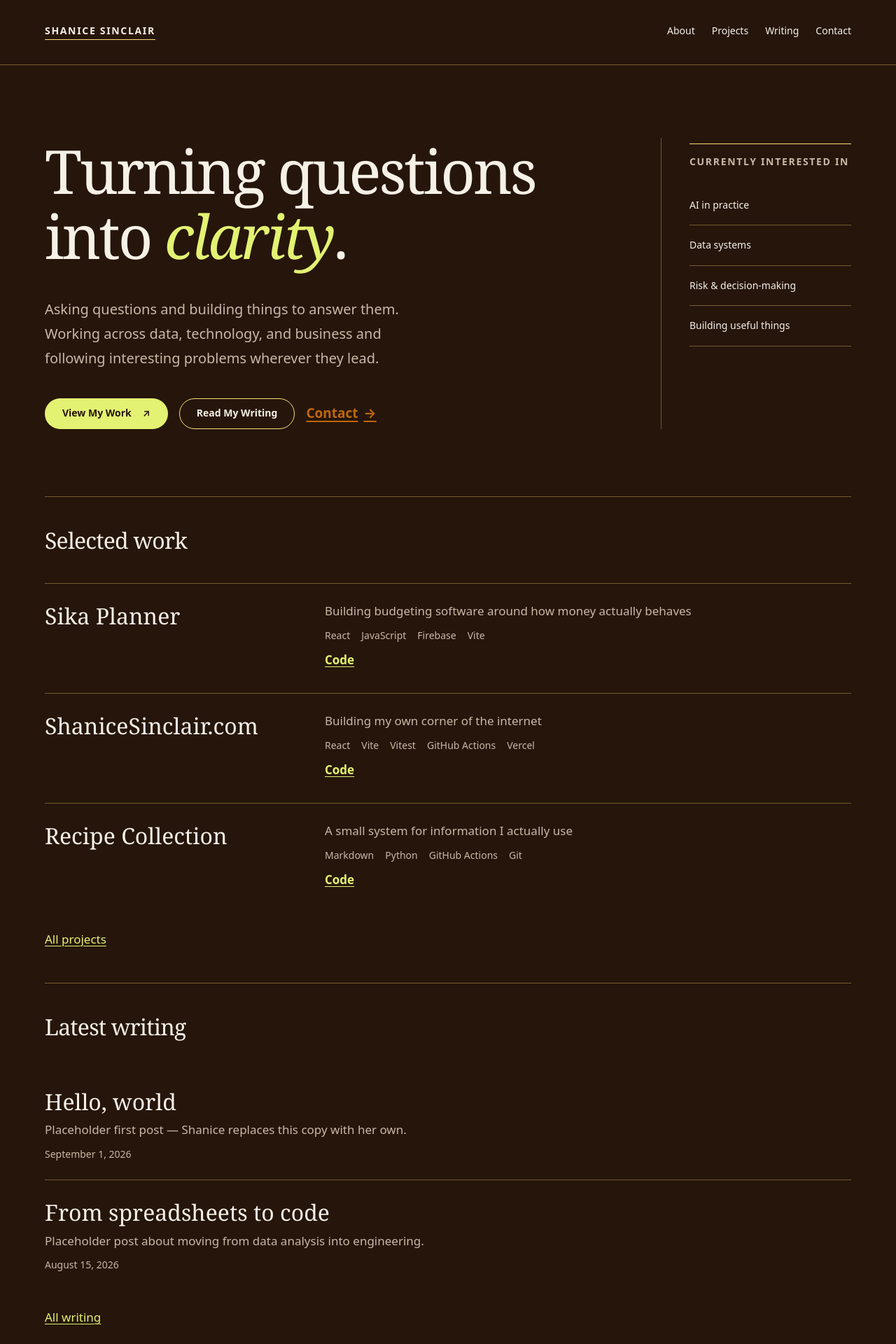
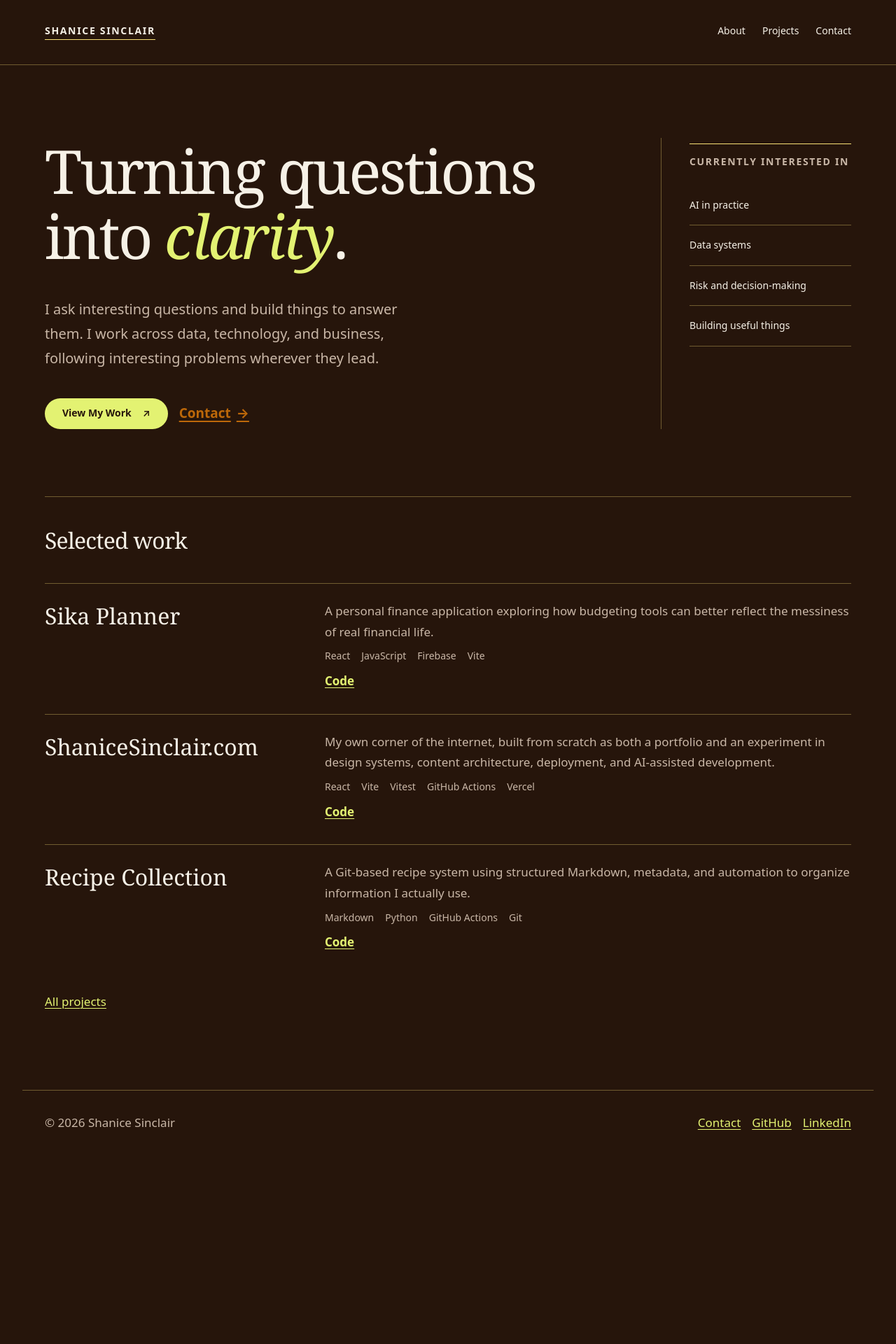
Before and after one commit to ssf876/shanice-dot-com, a React (Vite) app: page / in a window 1280 px wide. Shown: the top 1920 px of the page at 70% size. After the commit the page ends 1650 px from the top, so only its background shows below. Built offline with nearby package versions, Linux system fonts and the light colour scheme.

Commit message:
content: finalize Home and hide sample writing

```diff
--- a/src/components/Layout.jsx
+++ b/src/components/Layout.jsx
@@ -1,4 +1,5 @@
 import { NavLink, Outlet } from 'react-router-dom'
+import { posts } from '../lib/posts.js'
 import { profile } from '../content/profile.js'
 
 const NAV_ITEMS = [
@@ -18,7 +19,7 @@ export default function Layout() {
           <NavLink className="site-brand" to="/" end aria-label={`${profile.name} — Home`}>
             {profile.name}
           </NavLink>
-          {NAV_ITEMS.map((item) => (
+          {NAV_ITEMS.filter((item) => item.to !== '/writing' || posts.length > 0).map((item) => (
             <NavLink key={item.to} to={item.to} end={item.end}>
               {item.label}
             </NavLink>
--- a/src/content/home.js
+++ b/src/content/home.js
@@ -3,6 +3,6 @@ export const home = {
   headlineStart: 'Turning questions',
   headlineEnd: 'into',
   headlineEmphasis: 'clarity',
-  supporting: 'Asking questions and building things to answer them. Working across data, technology, and business and following interesting problems wherever they lead.',
-  interests: ['AI in practice', 'Data systems', 'Risk & decision-making', 'Building useful things'],
+  supporting: 'I ask interesting questions and build things to answer them. I work across data, technology, and business, following interesting problems wherever they lead.',
+  interests: ['AI in practice', 'Data systems', 'Risk and decision-making', 'Building useful things'],
 }
--- a/src/pages/Home.jsx
+++ b/src/pages/Home.jsx
@@ -29,7 +29,7 @@ export default function Home() {
             <Link className="button" to="/projects">
               View My Work <span aria-hidden="true">↗</span>
             </Link>
-            <Link className="button button-secondary" to="/writing">Read My Writing</Link>
+            {posts.length > 0 && <Link className="button button-secondary" to="/writing">Read My Writing</Link>}
             <Link className="contact-link" to="/contact">
               Contact <span aria-hidden="true">→</span>
             </Link>
@@ -53,7 +53,7 @@ export default function Home() {
               <article className="work-entry" key={project.title}>
                 <h3>{project.title}</h3>
                 <div>
-                  <p>{project.tagline}</p>
+                  <p>{project.summary}</p>
                   <ul className="work-tech" aria-label={`Technologies used in ${project.title}`}>
                     {project.tech.map((tech) => <li key={tech}>{tech}</li>)}
                   </ul>
@@ -73,7 +73,7 @@ export default function Home() {
         </p>
       </section>
 
-      <section className="home-section" aria-labelledby="latest-writing-heading">
+      {latestPosts.length > 0 && <section className="home-section" aria-labelledby="latest-writing-heading">
         <h2 id="latest-writing-heading">Latest writing</h2>
         {latestPosts.length === 0 ? (
           <p className="empty-note">No posts yet — check back soon.</p>
@@ -95,7 +95,7 @@ export default function Home() {
         <p className="section-more">
           <Link to="/writing">All writing</Link>
         </p>
-      </section>
+      </section>}
     </>
   )
 }
--- a/src/pages/Writing.jsx
+++ b/src/pages/Writing.jsx
@@ -43,7 +43,7 @@ export default function Writing() {
       )}
 
       {visiblePosts.length === 0 ? (
-        <p className="empty-note">No posts tagged “{activeTag}” yet.</p>
+        activeTag && <p className="empty-note">No posts tagged “{activeTag}” yet.</p>
       ) : (
         <ul className="post-list">
           {visiblePosts.map((post) => (
```
Also changed, not shown: src/test/fixtures/from-spreadsheets-to-code.md (renamed from src/content/posts/from-spreadsheets-to-code.md), src/test/fixtures/hello-world.md (renamed from src/content/posts/hello-world.md), 1 other file (tests, documents, lock files or other folders).
